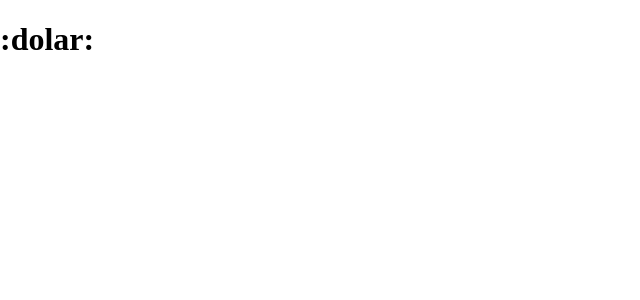
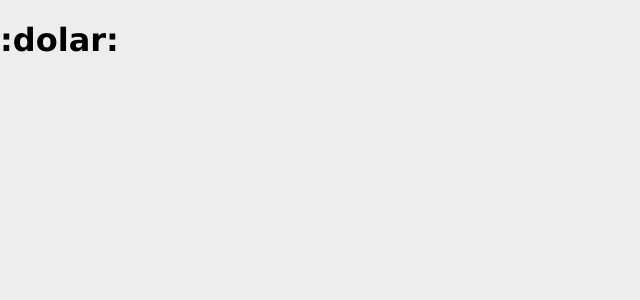
Before and after one commit to NAxTIM17/Kiosco-la-Ventanita, a React (Vite) app in the folder client/: page / in a window 1280 px wide. Shown: the top 300 px of the page, without its empty margins (0-640 px from the left). Built offline with nearby package versions, Linux system fonts and the light colour scheme.

Commit message:
style: adding styles to the root

```diff
--- a/client/src/index.css
+++ b/client/src/index.css
@@ -1,3 +1,20 @@
 body{
   margin: 0;
+  background-color: var(--brand-fourth-color);
+  font-family: 'Lucida Sans', 'Lucida Sans Regular', 'Lucida Grande', 'Lucida Sans Unicode', Geneva, Verdana, sans-serif;
 }
+:root{
+
+  --brand-font: 'Product Sans';
+  --brand-hue : 212;
+
+  --brand-fourth-color: hsl(0, 0%, 93%);
+  --brand-third-color: hsl(214, 65%, 35%);
+  --brand-second-color: hsl(211, 70%, 26%);
+  --brand-base-color: hsl(212, 75%, 16%);
+
+}
+#root{
+  min-height: 100vh;
+  width: 100%;
+}
```
